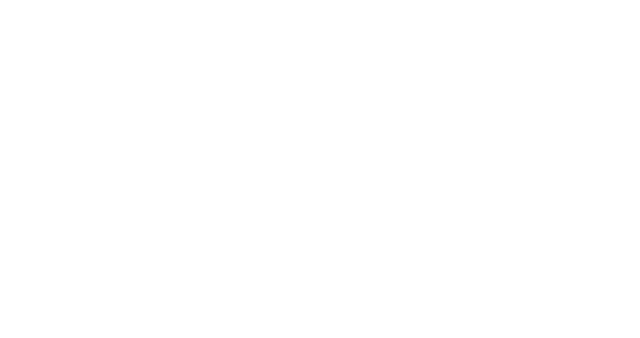
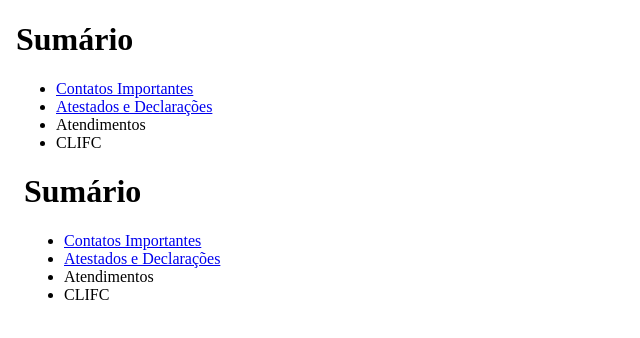
Before and after one commit to 2info3-Hackathon/frontend, a Vue app: page /informacoesImportantes in a window 1280 px wide. Shown: the top 338 px of the page, without its empty margins (0-640 px from the left). Built offline with nearby package versions, Linux system fonts and the light colour scheme.

Commit message:
FEAT: Criação da página Informações Importantes #4

```diff
--- a/src/App.vue
+++ b/src/App.vue
@@ -1,11 +1,10 @@
 <script setup>
-
+import informacoesImportantes from './views/informacoesImportantes.vue';
 </script>
 
 <template>
+     <informacoesImportantes />
 
 </template>
 
-<style scoped>
-
-</style>
+<style scoped></style>
--- a/src/main.js
+++ b/src/main.js
@@ -3,12 +3,12 @@ import './assets/main.css'
 import { createApp } from 'vue'
 import { createPinia } from 'pinia'
 
+import router from './router'
 import App from './App.vue'
-import router from './router'
 
+const pinia = createPinia()
 const app = createApp(App)
 
-app.use(createPinia())
+app.use(pinia)
 app.use(router)
-
 app.mount('#app')
--- a/src/router/index.js
+++ b/src/router/index.js
@@ -0,0 +1,26 @@
+import { createRouter, createWebHistory } from 'vue-router'
+
+const routes = [
+    {
+        path: '/informacoesImportantes',
+        name: 'Informações Importantes',
+        component: () => import('@/views/informacoesImportantes.vue'),
+    },
+    {
+        path: '/contatosImportantes',
+        name: 'Contatos Importantes',
+        component: () => import('@/views/contatosImportantes.vue'),
+    },
+    {
+        path: '/atestadosDeclaracoes',
+        name: 'Atestados e Declarações',
+        component: () => import('@/views/atestadosDeclaracoes.vue')
+    },
+];
+
+const router = createRouter({
+  history: createWebHistory(),
+  routes,
+});
+
+export default router;
--- /dev/null
+++ b/src/views/atestadosDeclaracoes.vue
@@ -0,0 +1,5 @@
+<template>
+    <main>
+        <h1>oi</h1>
+    </main>
+</template>
--- /dev/null
+++ b/src/views/contatosImportantes.vue
@@ -0,0 +1,5 @@
+<template>
+    <main>
+        <h1>oii</h1>
+    </main>
+</template>
--- /dev/null
+++ b/src/views/informacoesImportantes.vue
@@ -0,0 +1,14 @@
+<template>
+<body>
+    <main>
+        <h1>Sumário</h1>
+        <ul>
+            <li> <RouterLink to="/contatosImportantes">Contatos Importantes</RouterLink></li>
+            <li> <RouterLink to="/AtestadosDeclaracoes">Atestados e Declarações</RouterLink></li>
+            <li> Atendimentos</li>
+            <li> CLIFC</li>
+        </ul>
+        <RouterView />
+    </main>
+</body>
+</template>
```
